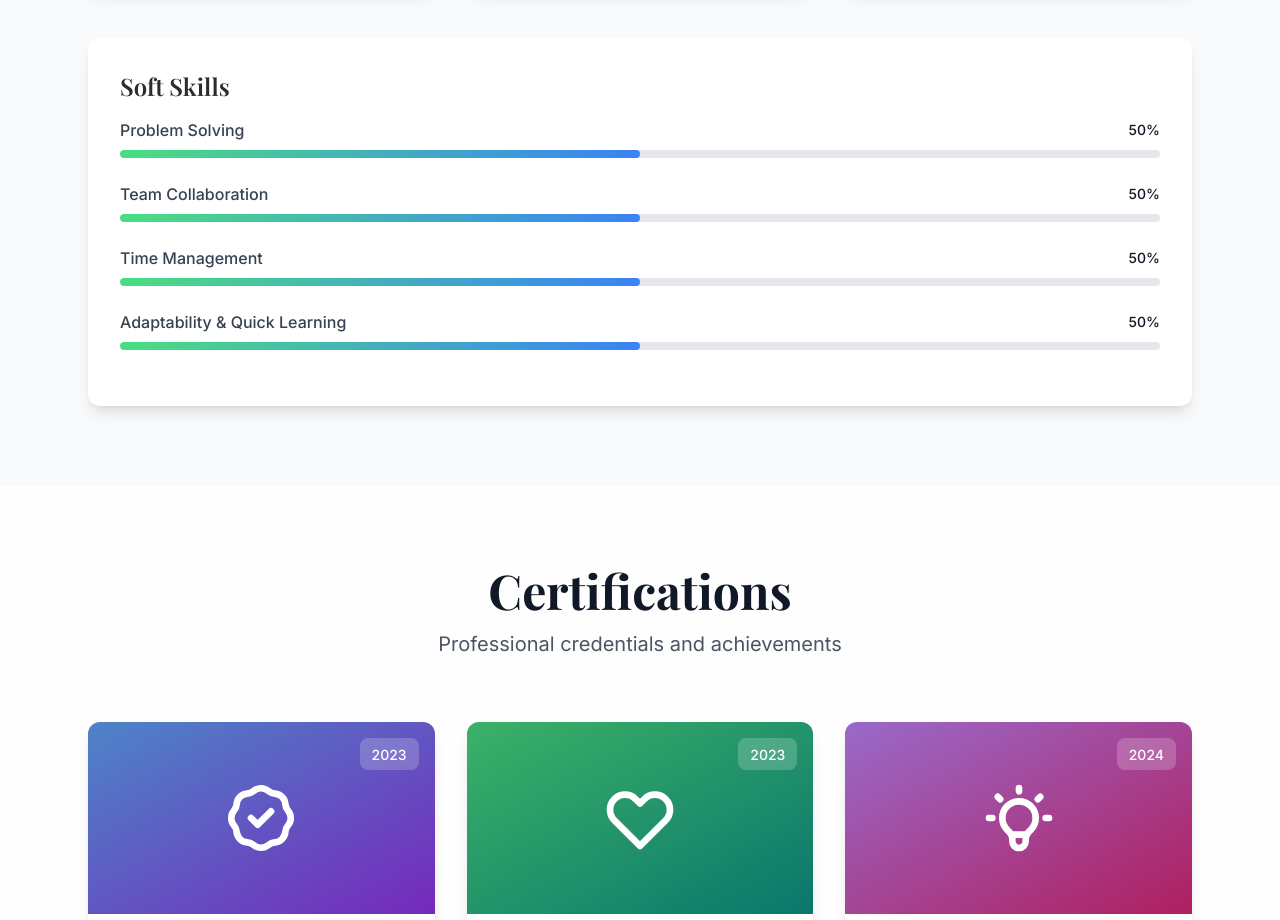
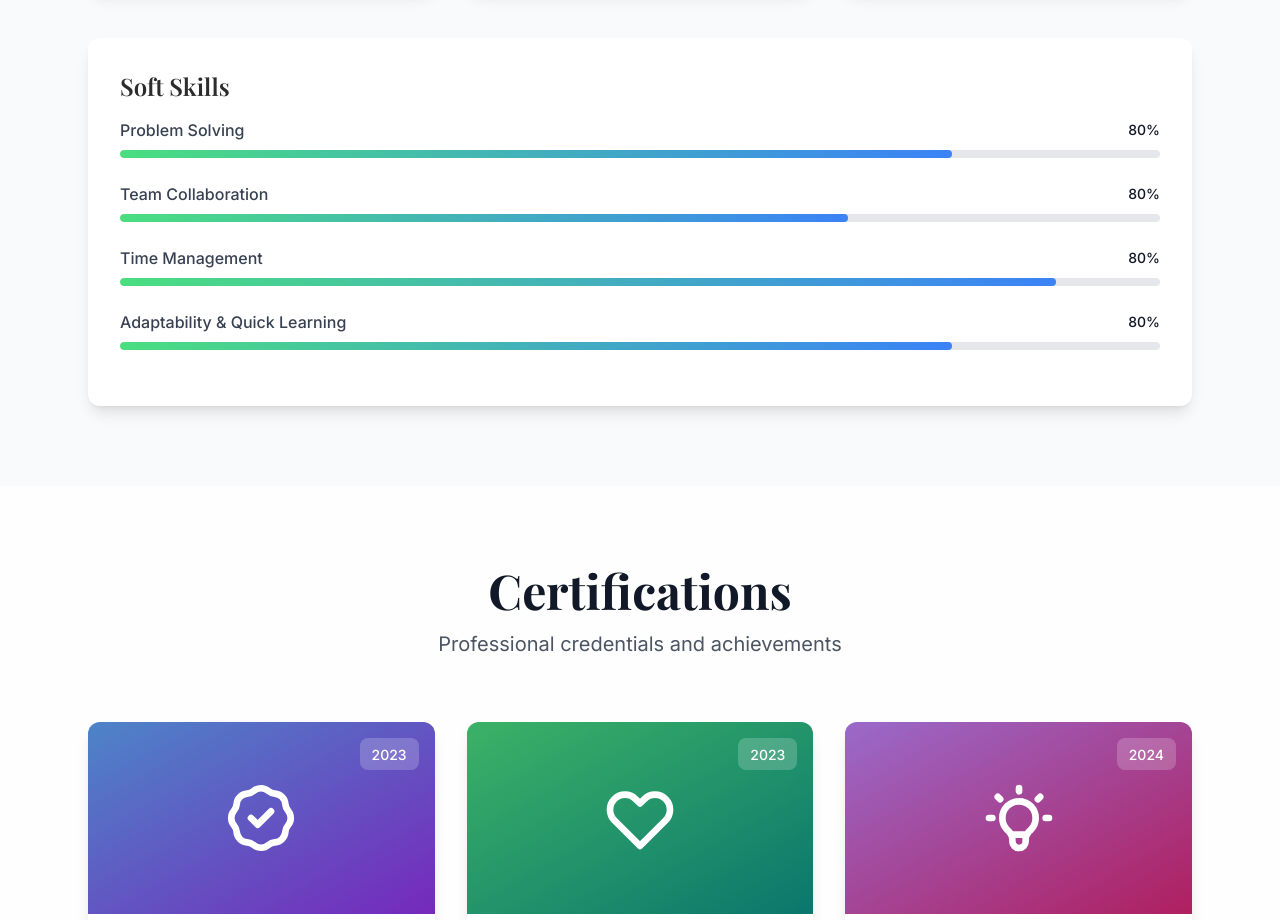
Before and after one commit to AyanBhadra1/e-portfolio, a plain HTML site: page skills.html in a window 1280 px wide. Shown: the part 2020-2940 px from the top of the page. Drawn offline with nearby package versions, Linux system fonts and the light colour scheme.

Commit message:
Update skills.html

```diff
--- a/skills.html
+++ b/skills.html
@@ -440,14 +440,14 @@
                 <div class="mb-6">
                     <div class="flex justify-between items-center mb-2">
                         <span class="text-gray-700 font-medium">Problem Solving</span>
-                        <span class="text-sm font-medium text-gray-900">50%</span>
+                        <span class="text-sm font-medium text-gray-900">80%</span>
                     </div>
                     <div class="w-full h-2 bg-gray-200 rounded-full overflow-hidden">
                         <div
                             class="h-full bg-gradient-to-r from-green-400 to-blue-500 rounded-full"
-                            style="width: 50%"
+                            style="width: 80%"
                             role="progressbar"
-                            aria-valuenow="50"
+                            aria-valuenow="80"
                             aria-valuemin="0"
                             aria-valuemax="100">
                         </div>
@@ -458,14 +458,14 @@
                 <div class="mb-6">
                     <div class="flex justify-between items-center mb-2">
                         <span class="text-gray-700 font-medium">Team Collaboration</span>
-                        <span class="text-sm font-medium text-gray-900">50%</span>
+                        <span class="text-sm font-medium text-gray-900">80%</span>
                     </div>
                     <div class="w-full h-2 bg-gray-200 rounded-full overflow-hidden">
                         <div
                             class="h-full bg-gradient-to-r from-green-400 to-blue-500 rounded-full"
-                            style="width: 50%"
+                            style="width: 70%"
                             role="progressbar"
-                            aria-valuenow="50"
+                            aria-valuenow="70"
                             aria-valuemin="0"
                             aria-valuemax="100">
                         </div>
@@ -476,14 +476,14 @@
                 <div class="mb-6">
                     <div class="flex justify-between items-center mb-2">
                         <span class="text-gray-700 font-medium">Time Management</span>
-                        <span class="text-sm font-medium text-gray-900">50%</span>
+                        <span class="text-sm font-medium text-gray-900">80%</span>
                     </div>
                     <div class="w-full h-2 bg-gray-200 rounded-full overflow-hidden">
                         <div
                             class="h-full bg-gradient-to-r from-green-400 to-blue-500 rounded-full"
-                            style="width: 50%"
+                            style="width: 90%"
                             role="progressbar"
-                            aria-valuenow="50"
+                            aria-valuenow="90"
                             aria-valuemin="0"
                             aria-valuemax="100">
                         </div>
@@ -494,14 +494,14 @@
                 <div class="mb-6">
                     <div class="flex justify-between items-center mb-2">
                         <span class="text-gray-700 font-medium">Adaptability & Quick Learning</span>
-                        <span class="text-sm font-medium text-gray-900">50%</span>
+                        <span class="text-sm font-medium text-gray-900">80%</span>
                     </div>
                     <div class="w-full h-2 bg-gray-200 rounded-full overflow-hidden">
                         <div
                             class="h-full bg-gradient-to-r from-green-400 to-blue-500 rounded-full"
-                            style="width: 50%"
+                            style="width: 80%"
                             role="progressbar"
-                            aria-valuenow="50"
+                            aria-valuenow="80"
                             aria-valuemin="0"
                             aria-valuemax="100">
                         </div>
```
